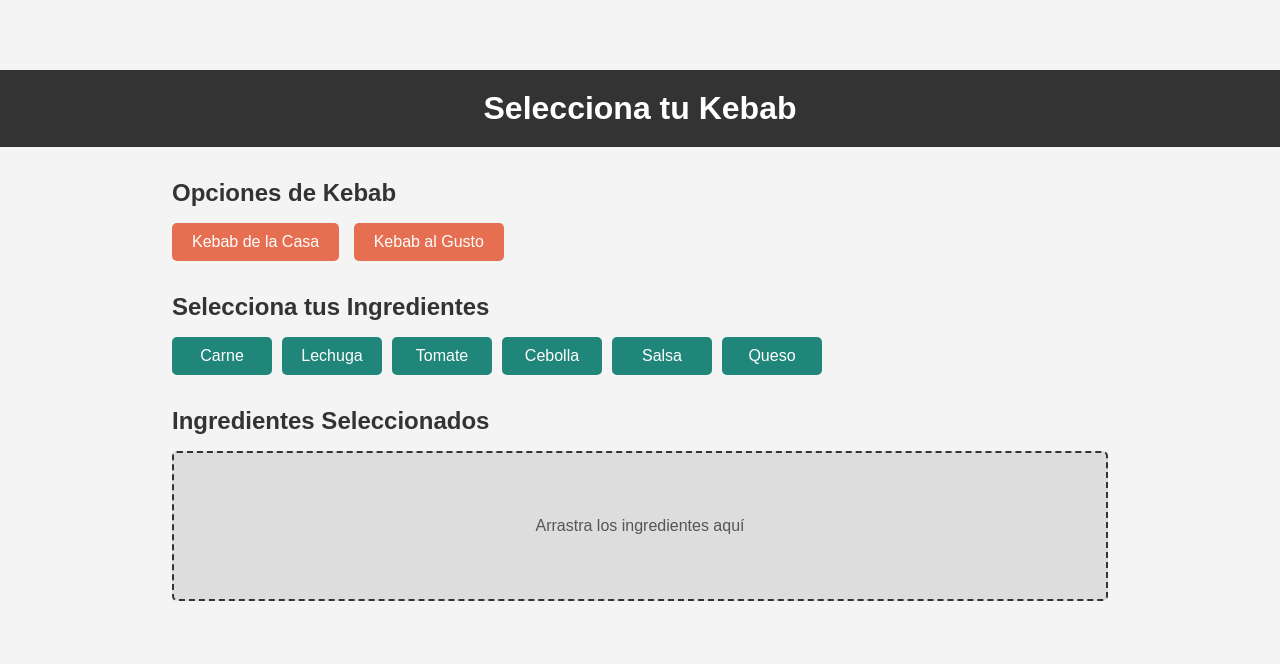
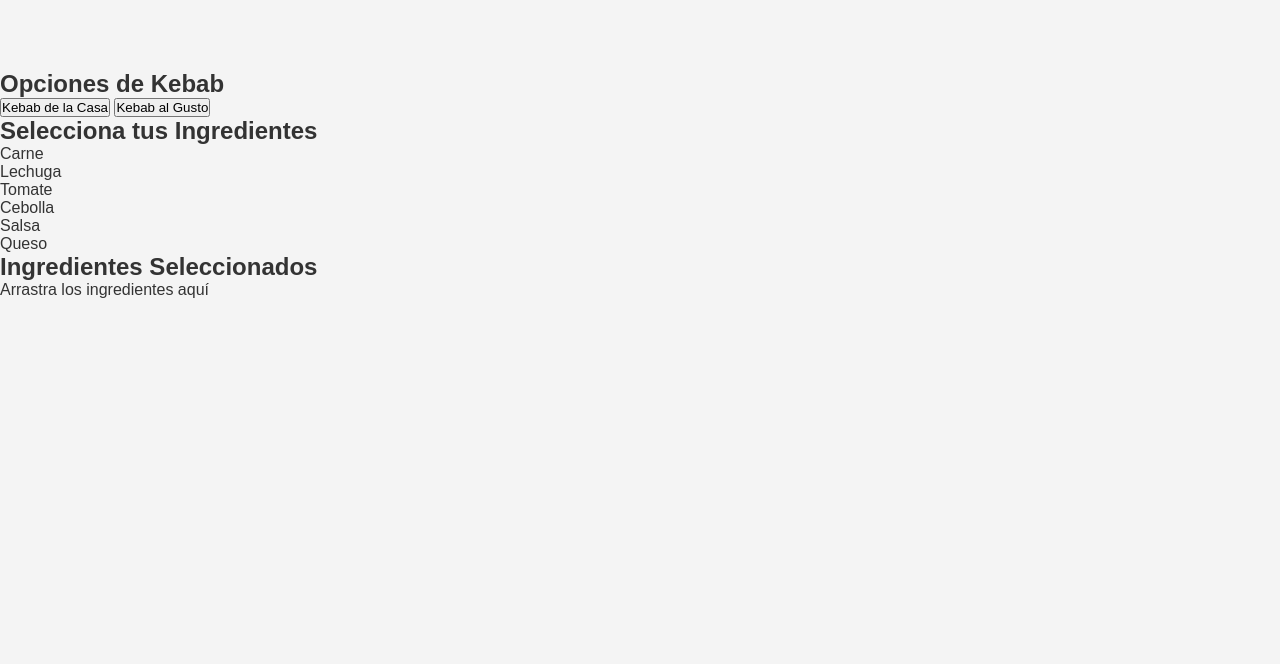
Before and after one commit to JoseMaria1023/ProyectoKebabs, a PHP site: page /vistas_usuarios/ElegirKebab.php in a window 1280 px wide. Shown: the top 664 px of the page. Run offline with PHP 8.4, Linux system fonts and the light colour scheme.

Commit message:
Primer prototipo para elegir Kebab

```diff
--- a/vistas_usuarios/ElegirKebab.php
+++ b/vistas_usuarios/ElegirKebab.php
@@ -1,43 +1,27 @@
-<!DOCTYPE html>
-<html lang="es">
-<head>
-    <meta charset="UTF-8">
-    <meta name="viewport" content="width=device-width, initial-scale=1.0">
-    <title>Selecciona tu Kebab</title>
-    <link rel="stylesheet" href="./css/ElegirKebab.css">
-</head>
-<body>
-    <header class="main-header">
-        <h1>Selecciona tu Kebab</h1>
-    </header>
-
-    <main class="kebab-container">
-        <section class="kebab-options">
+<link rel="stylesheet" href="./css/elegirKebab.css">
+<main class="container">
+    <section class="kebab-opciones">
         <h2>Opciones de Kebab</h2>
-            <button id="kebab-casa" class="kebab-button">Kebab de la Casa</button>
-            <button id="kebab-gusto" class="kebab-button">Kebab al Gusto</button>
+        <button id="kebab-casa" class="boton-kebab">Kebab de la Casa</button>
+        <button id="kebab-gusto" class="boton-kebab">Kebab al Gusto</button>
     </section>
 
-        <section class="ingredients-selection">
+    <section class="Seleccion-ingredientes">
         <h2>Selecciona tus Ingredientes</h2>
-            <div class="ingredients-list">
-                <div class="ingredient" draggable="true" data-ingredient="carne">Carne</div>
-                <div class="ingredient" draggable="true" data-ingredient="lechuga">Lechuga</div>
-                <div class="ingredient" draggable="true" data-ingredient="tomate">Tomate</div>
-                <div class="ingredient" draggable="true" data-ingredient="cebolla">Cebolla</div>
-                <div class="ingredient" draggable="true" data-ingredient="salsa">Salsa</div>
-                <div class="ingredient" draggable="true" data-ingredient="queso">Queso</div>
+        <div class="lista-ingredientes">
+            <div class="ingrediente">Carne</div>
+            <div class="ingrediente">Lechuga</div>
+            <div class="ingrediente">Tomate</div>
+            <div class="ingrediente">Cebolla</div>
+            <div class="ingrediente">Salsa</div>
+            <div class="ingrediente">Queso</div>
         </div>
     </section>
 
-        <section class="selected-ingredients">
+    <section class="ingredientes-seleccionados">
         <h2>Ingredientes Seleccionados</h2>
-            <div class="drop-area" id="drop-area">
+        <div>
             Arrastra los ingredientes aquí
         </div>
     </section>
 </main>
-
-    <script src="./js/kebab-selection.js"></script>
-</body>
-</html>
```
Lines whose indentation alone changed are shown as unchanged.
